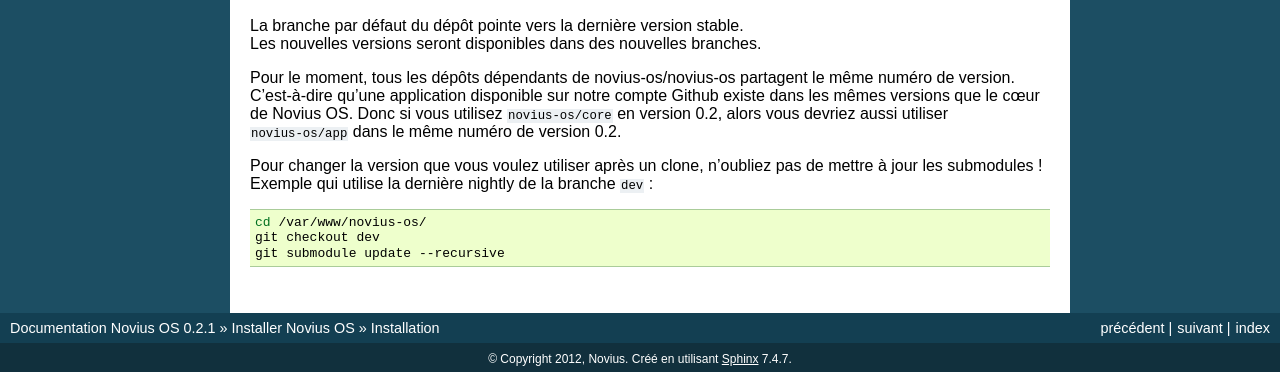
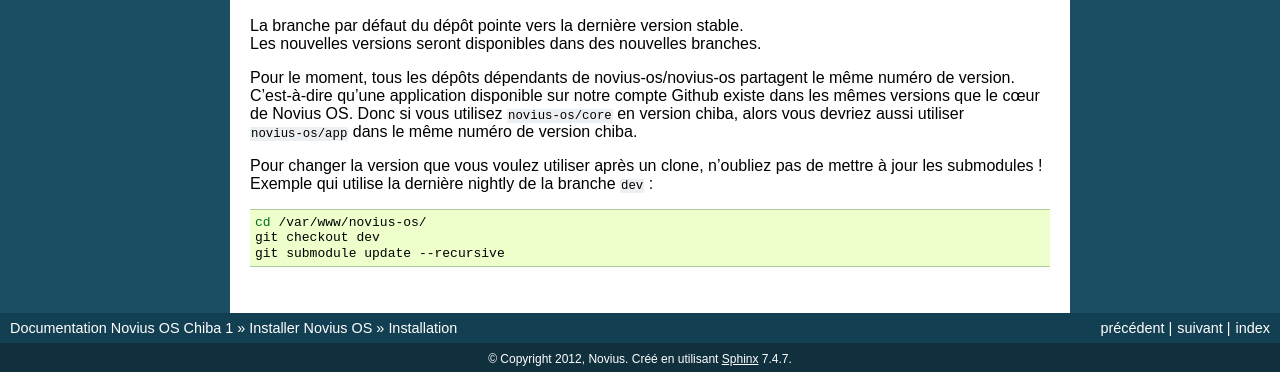
Before and after one commit to vrcAlbert/documentation-api, a Sphinx documentation site: the page built from source/install/install.rst, in a window 1280 px wide and 900 px high, scrolled down 2153 px. Shown: the part 525-897 px from the top of the window. Built offline with Sphinx 7.4.7, drawn with Linux system fonts in a browser that asks for light colours; some of the changed text lies outside the part shown.

Commit message:
Bumped version to Chiba 1

```diff
--- a/source/conf.py
+++ b/source/conf.py
@@ -53,9 +53,9 @@
 # built documents.
 #
 # The short X.Y version.
-version = '0.2'
+version = 'chiba'
 # The full version, including alpha/beta/rc tags.
-release = '0.2.1'
+release = 'Chiba 1'
 
 # The language for content autogenerated by Sphinx. Refer to documentation
 # for a list of supported languages.
@@ -250,17 +250,17 @@
 
 if on_rtd:
 	intersphinx_mapping = {
-	'api': ('http://docs-api.novius-os.org/en/0.2.1/', None),
-	'en': ('http://docs.novius-os.org/en/0.2.1/', None),
-	'fr': ('http://docs-fr.novius-os.org/en/0.2.1/', None),
+	'api': ('http://docs-api.novius-os.org/en/chiba.1/', None),
+	'en': ('http://docs.novius-os.org/en/chiba.1/', None),
+	'fr': ('http://docs-fr.novius-os.org/en/chiba.1/', None),
 	'ja': ('http://docs-ja.novius-os.org/en/0.2/', None),
 	  }
 	todo_include_todos = False
 else:
 	intersphinx_mapping = {
 	'api': ('http://novius-os-docs-api/', None),
-	'en': ('http://docs.novius-os.org/en/0.2.1/', None),
-	'fr': ('http://docs-fr.novius-os.org/en/0.2.1/', None),
+	'en': ('http://docs.novius-os.org/en/chiba.1/', None),
+	'fr': ('http://docs-fr.novius-os.org/en/chiba.1/', None),
 	'ja': ('http://docs-ja.novius-os.org/en/0.2/', None),
 	  }
 	todo_include_todos = True
--- a/source/install/install.rst
+++ b/source/install/install.rst
@@ -48,7 +48,7 @@
 .. code-block:: bash
 
     cd /var/www
-    sudo wget http://raw.github.com/novius-os/ci/master/0.2/tools/install.sh && sh install.sh
+    sudo wget http://raw.github.com/novius-os/ci/master/chiba/tools/install.sh && sh install.sh
 
 À la question :guilabel:`« Enter the directory name where you want to install Novius OS (default novius-os) »`,
 indiquez le nom du répertoire dans lequel vous voulez installer votre instance de Novius OS.
@@ -69,7 +69,7 @@
 
 Cette procédure est à privilégier si vous souhaitez installer Novius OS sur un hébergement mutualisé :
 
-* Téléchargez  `novius-os.0.2.0.2.zip <http://community.novius-os.org/download-novius-os-zip.html>`__.
+* Téléchargez  `novius-os.chiba.1.zip <http://community.novius-os.org/download-novius-os-zip.html>`__.
 * Dézippez le fichier.
 * Uploadez (ou déplacer) le répertoire :file:`novius-os` dans le ``DOCUMENT_ROOT`` de votre serveur (par exemple via FTP).
 * Ouvrez votre navigateur à l'URL :file:`http://votredomaine/novius-os/` (remplacez :file:`novius-os` par le nom du répertoire où vous avez dézippé Novius OS).
--- a/source/install/upgrade.rst
+++ b/source/install/upgrade.rst
@@ -12,8 +12,8 @@
 .. code-block:: bash
 
 	git fetch origin
-	git checkout master/0.2
-	git merge origin/master/0.2
+	git checkout master/chiba
+	git merge origin/master/chiba
 	git submodule update --recursive --init
 
 Zip
```
